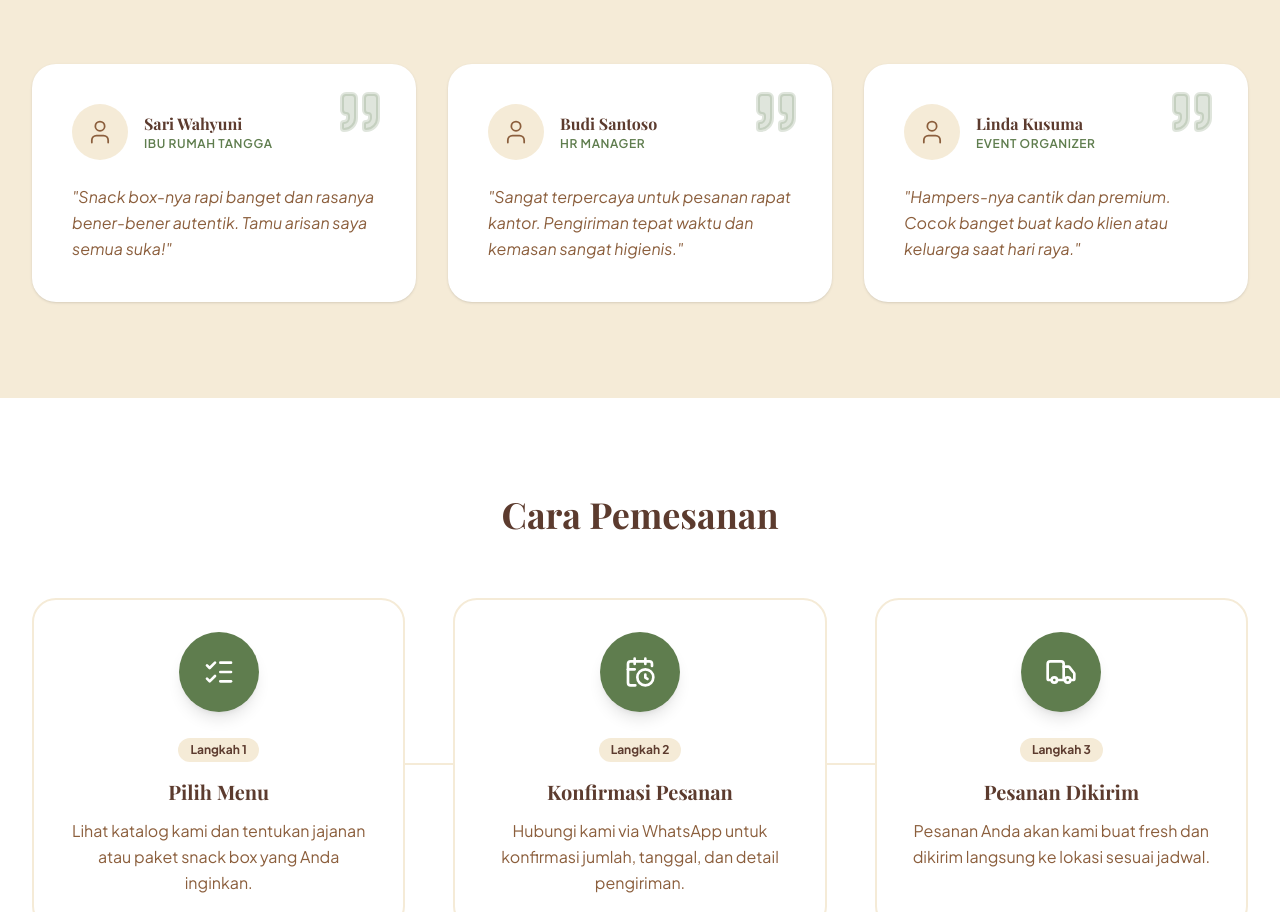
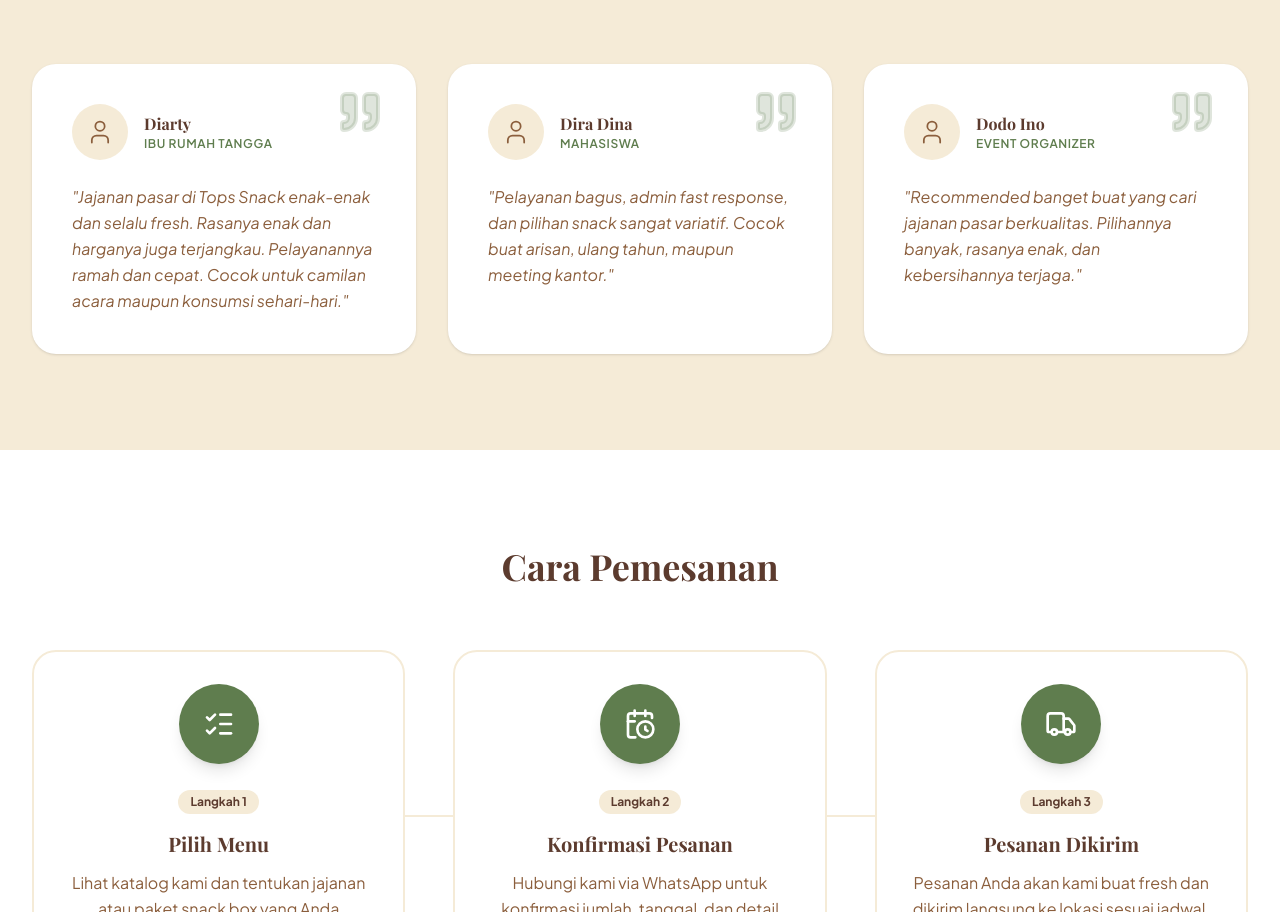
Before and after one commit to berrlylie/tops.snack, a React (Vite) app: page / in a window 1280 px wide. Shown: the part 4728-5640 px from the top of the page. Built offline with nearby package versions, Linux system fonts and the light colour scheme; a web font is replaced by a local one.

Commit message:
Update constants.ts

```diff
--- a/src/constants.ts
+++ b/src/constants.ts
@@ -208,21 +208,21 @@ export const PRODUCTS: Product[] = [
 export const TESTIMONIALS: Testimonial[] = [
   {
     id: '1',
-    name: 'Sari Wahyuni',
+    name: 'Diarty',
     role: 'Ibu Rumah Tangga',
-    content: 'Snack box-nya rapi banget dan rasanya bener-bener autentik. Tamu arisan saya semua suka!',
+    content: 'Jajanan pasar di Tops Snack enak-enak dan selalu fresh. Rasanya enak dan harganya juga terjangkau. Pelayanannya ramah dan cepat. Cocok untuk camilan acara maupun konsumsi sehari-hari.',
   },
   {
     id: '2',
-    name: 'Budi Santoso',
-    role: 'HR Manager',
-    content: 'Sangat terpercaya untuk pesanan rapat kantor. Pengiriman tepat waktu dan kemasan sangat higienis.',
+    name: 'Dira Dina',
+    role: 'Mahasiswa',
+    content: 'Pelayanan bagus, admin fast response, dan pilihan snack sangat variatif. Cocok buat arisan, ulang tahun, maupun meeting kantor.',
   },
   {
     id: '3',
-    name: 'Linda Kusuma',
+    name: 'Dodo Ino',
     role: 'Event Organizer',
-    content: 'Hampers-nya cantik dan premium. Cocok banget buat kado klien atau keluarga saat hari raya.',
+    content: 'Recommended banget buat yang cari jajanan pasar berkualitas. Pilihannya banyak, rasanya enak, dan kebersihannya terjaga.',
   },
 ];
 
```
